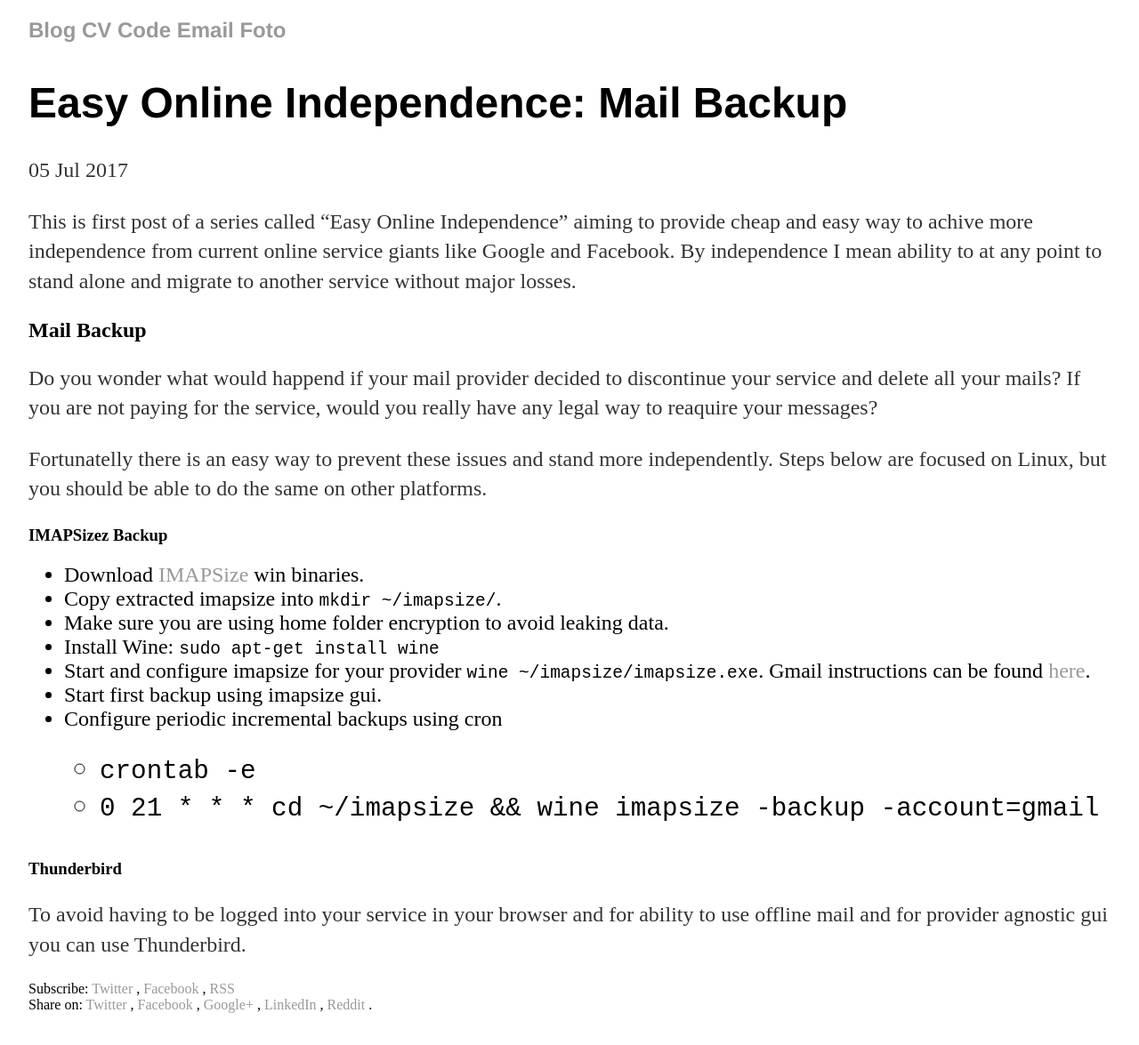
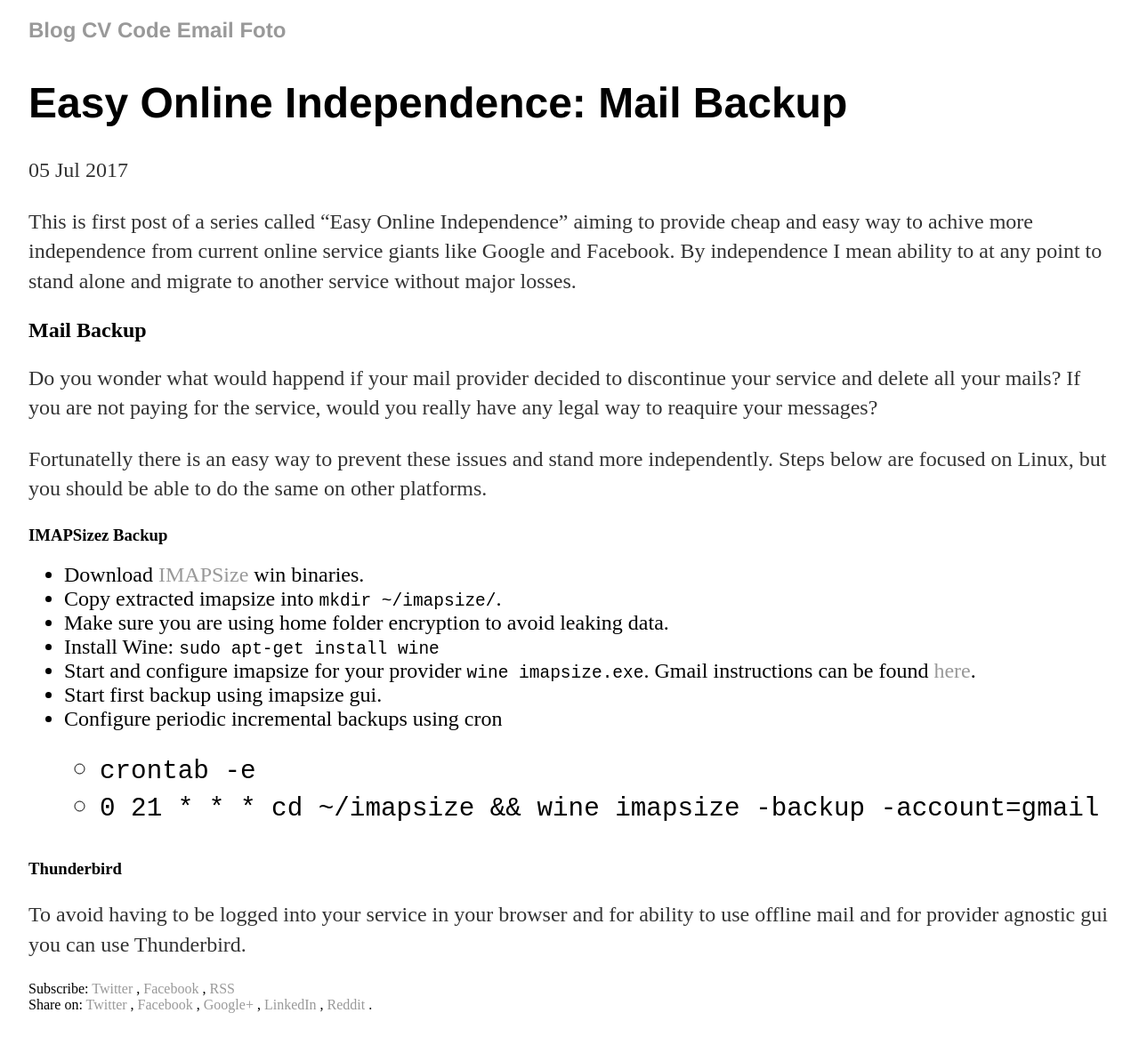
Before and after one commit to vackosar/vackosar.github.io, a Jekyll site: the page built from _posts/2017-07-05-Easy-Online-Independence-Mail-Backup.md, in a window 1280 px wide. Shown: the whole page at 89% size. Built offline with Jekyll 4.4.1, drawn with Linux system fonts in a browser that asks for light colours; comment, search, counter and statistics services are not loaded.

Commit message:
Mail Backup

````diff
--- a/_posts/2017-07-05-Easy-Online-Independence-Mail-Backup.md
+++ b/_posts/2017-07-05-Easy-Online-Independence-Mail-Backup.md
@@ -18,7 +18,7 @@
 - Copy extracted imapsize into ```mkdir ~/imapsize/```.
 - Make sure you are using home folder encryption to avoid leaking data.
 - Install Wine: ```sudo apt-get install wine ```
-- Start and configure imapsize for your provider ```wine ~/imapsize/imapsize.exe```. Gmail instructions can be found [here](https://support.google.com/mail/answer/7126229?hl=en).
+- Start and configure imapsize for your provider ```wine imapsize.exe```. Gmail instructions can be found [here](https://support.google.com/mail/answer/7126229?hl=en).
 - Start first backup using imapsize gui.
 - Configure periodic incremental backups using cron
   -  ```crontab -e```
````
